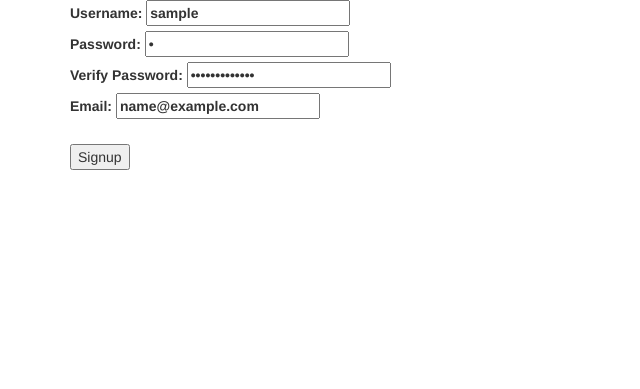
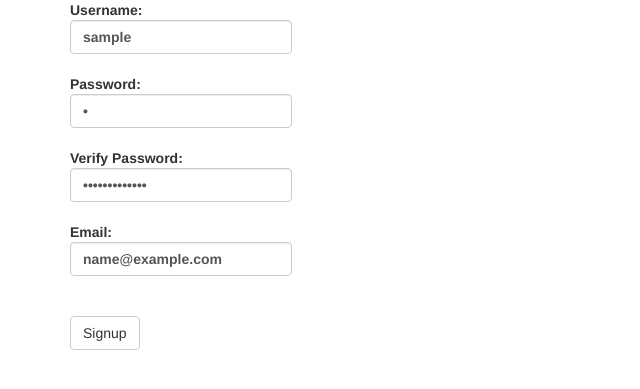
Before and after one commit to jjyoung1/jyng-appengine, a Python web app: template templates/user_signup.html in a window 1280 px wide. Shown: the top 389 px of the page, without its empty margins (0-640 px from the left). Run offline with Jinja, Linux system fonts and the light colour scheme; the template is opened without the code that fills it: most values are stand-ins (such as "Sample title", 1, 10 or a date in 2020).

Commit message:
Added bootstrap controls to signup form

```diff
--- a/templates/user_signup.html
+++ b/templates/user_signup.html
@@ -1,36 +1,41 @@
 {% extends "base.html" %}
 
 {% block title %}
-    Signup
+Signup
 {% endblock %}
 
 {% block content %}
 <form method="post" action="/signup">
-    <label>Username:
-        <input type="text" name="username" value="{{ username }}">
-        <span class="error">{{ username_error }}</span>
-    </label>
+    <div class="form-group">
+        <label for="usr">Username:
+            <input type="text" class="form-control" name="username" value="{{ username }}" id="usr">
+            <span class="error">{{ username_error }}</span>
+        </label>
+    </div>
+
+    <div class="form-group">
+        <label for="pass">Password:
+            <input type="password" class="form-control" name="password" value="{{ password }}" id="pass">
+            <span class="error">{{ password_error }}</span>
+        </label>
+    </div>
+
+    <div class="form-group">
+        <label for="verify">Verify Password:
+            <input type="password" class="form-control" name="verify" value="{{ verify }}" id="verify">
+            <span class="error">{{ verify_error }}</span>
+        </label>
+    </div>
+
+    <div class="form-group">
+        <label for="email">Email:
+            <input type="email" class="form-control" name="email" value="{{ email }}" id="email">
+            <span class="error">{{ email_error }}</span>
+        </label>
+    </div>
+
     <br>
 
-    <label>Password:
-        <input type="password" name="password" value="{{ password }}">
-        <span class="error">{{ password_error }}</span>
-    </label>
-
-    <br>
-    <label>Verify Password:
-        <input type="password" name="verify" value="{{ verify }}">
-        <span class="error">{{ verify_error }}</span>
-    </label>
-
-    <br>
-    <label>Email:
-        <input type="email" name="email" value="{{ email }}">
-        <span class="error">{{ email_error }}</span>
-    </label>
-    <br>
-    <br>
-
-    <input type="submit" value="Signup">
+    <button type="submit" class="btn btn-default">Signup</button>
 </form>
 {% endblock %}
```
